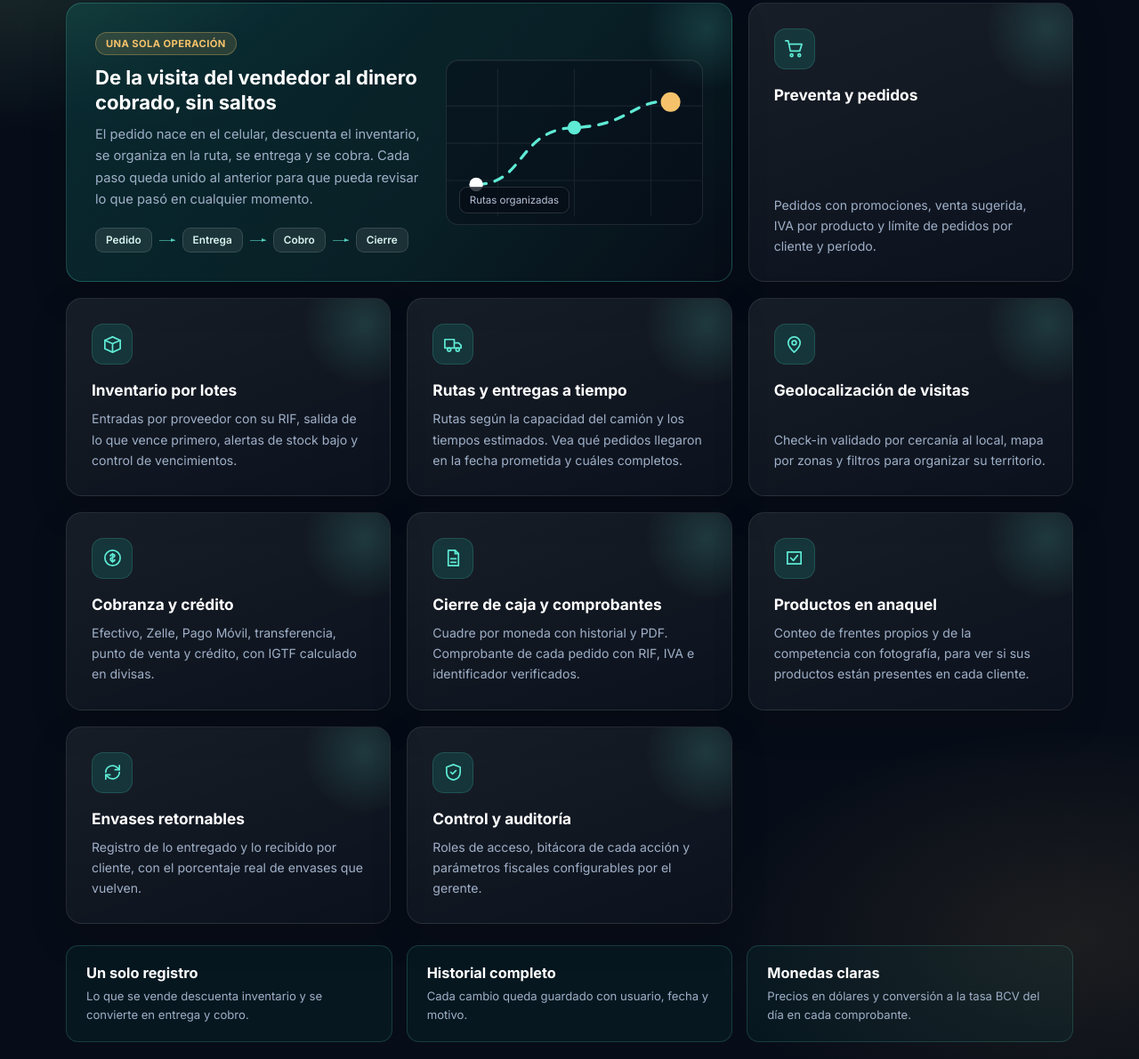
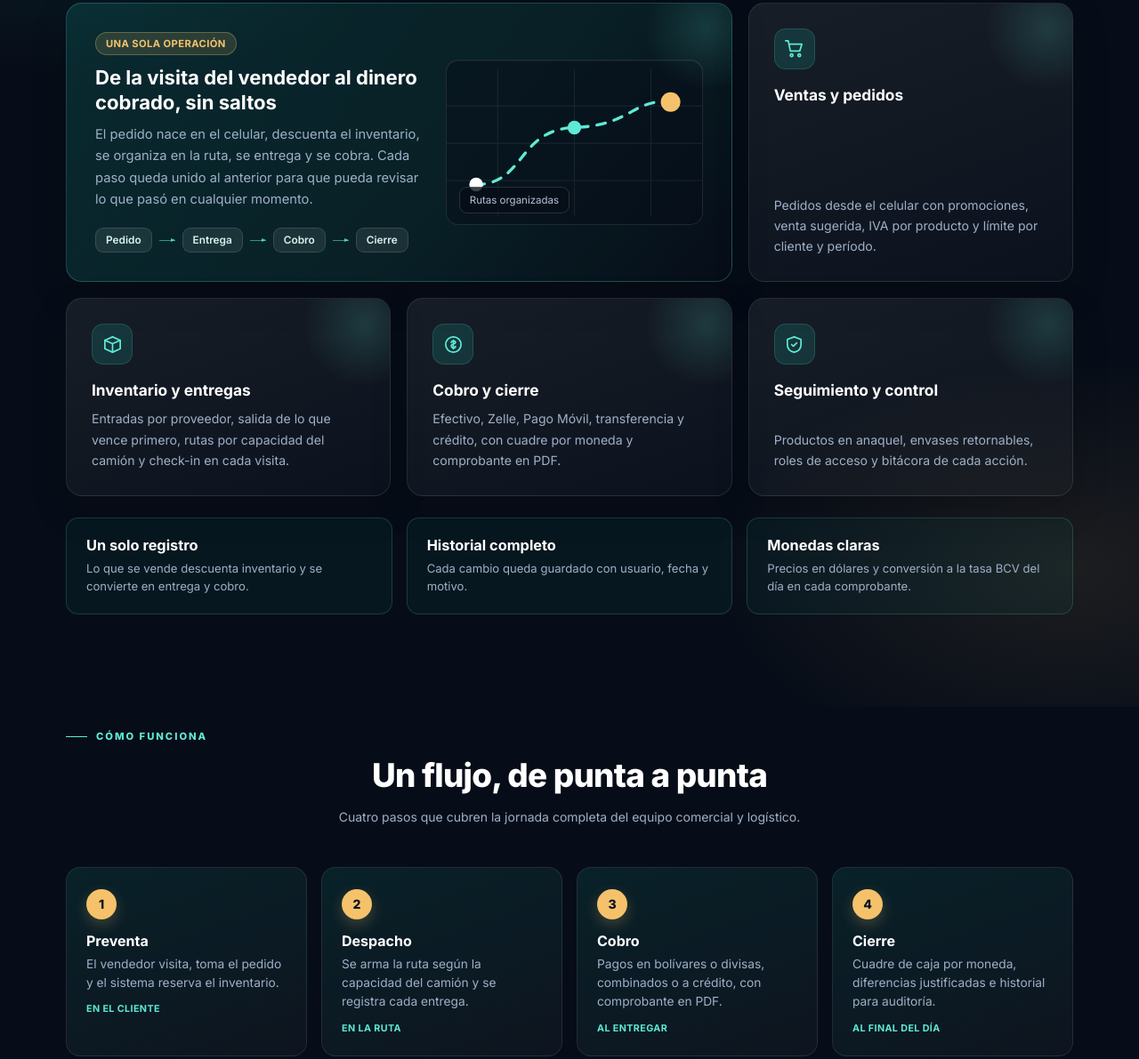
Before and after one commit to jafeth921/sig-fmcg-maracaibo, a website: page public/index.html in a window 1280 px wide. Shown: the part 1020-2211 px from the top of the page at 89% size. Drawn offline with Linux system fonts and the light colour scheme.

Commit message:
Agrupa los modulos de la portada en cuatro areas
- Reduce los diez bloques a cuatro areas mas amplias
- Mantiene todas las funciones disponibles en el sistema

```diff
--- a/public/index.html
+++ b/public/index.html
@@ -394,7 +394,7 @@ body.sb-collapsed .main{margin-left:0}
     <div class="ld-wrap">
       <span class="ld-eyebrow center">Módulos</span>
       <h2>Todo lo que mueve su distribución</h2>
-      <p class="sub">Cada módulo trabaja con los mismos datos: lo que se vende, se descuenta del inventario, se entrega, se cobra y se concilia. Así todo el equipo ve la misma información, sin repetir trabajo ni perder el historial.</p>
+      <p class="sub">Cuatro áreas cubren la operación completa: lo que se vende descuenta el inventario, se entrega, se cobra y queda registrado. Todo el equipo ve la misma información, sin repetir trabajo.</p>
       <div class="ld-grid">
         <article class="ld-feat hero">
           <div>
@@ -412,15 +412,10 @@ body.sb-collapsed .main{margin-left:0}
             <div class="ld-mini-chip">Rutas organizadas</div>
           </div>
         </article>
-        <article class="ld-feat"><div class="ld-ico"><svg viewBox="0 0 24 24"><circle cx="9" cy="20" r="1.5"/><circle cx="18" cy="20" r="1.5"/><path d="M2 3h3l2.5 12h11L21 7H6"/></svg></div><h3>Preventa y pedidos</h3><p>Pedidos con promociones, venta sugerida, IVA por producto y límite de pedidos por cliente y período.</p></article>
-        <article class="ld-feat"><div class="ld-ico"><svg viewBox="0 0 24 24"><path d="M3 7l9-4 9 4v10l-9 4-9-4z"/><path d="M3 7l9 4 9-4M12 11v10"/></svg></div><h3>Inventario por lotes</h3><p>Entradas por proveedor con su RIF, salida de lo que vence primero, alertas de stock bajo y control de vencimientos.</p></article>
-        <article class="ld-feat"><div class="ld-ico"><svg viewBox="0 0 24 24"><path d="M2 6h11v10H2zM13 10h5l3 3v3h-8"/><circle cx="7" cy="18" r="2"/><circle cx="17" cy="18" r="2"/></svg></div><h3>Rutas y entregas a tiempo</h3><p>Rutas según la capacidad del camión y los tiempos estimados. Vea qué pedidos llegaron en la fecha prometida y cuáles completos.</p></article>
-        <article class="ld-feat"><div class="ld-ico"><svg viewBox="0 0 24 24"><path d="M12 21s7-6.2 7-11a7 7 0 1 0-14 0c0 4.8 7 11 7 11z"/><circle cx="12" cy="10" r="2.5"/></svg></div><h3>Geolocalización de visitas</h3><p>Check-in validado por cercanía al local, mapa por zonas y filtros para organizar su territorio.</p></article>
-        <article class="ld-feat"><div class="ld-ico"><svg viewBox="0 0 24 24"><circle cx="12" cy="12" r="9"/><path d="M12 7v10M9.5 9.5c0-1 1-1.7 2.5-1.7s2.5.7 2.5 1.8-1 1.4-2.5 1.8-2.5.8-2.5 1.9S10.5 16 12 16s2.5-.7 2.5-1.7"/></svg></div><h3>Cobranza y crédito</h3><p>Efectivo, Zelle, Pago Móvil, transferencia, punto de venta y crédito, con IGTF calculado en divisas.</p></article>
-        <article class="ld-feat"><div class="ld-ico"><svg viewBox="0 0 24 24"><path d="M6 3h8l4 4v14H6z"/><path d="M14 3v4h4M9 13h6M9 17h6"/></svg></div><h3>Cierre de caja y comprobantes</h3><p>Cuadre por moneda con historial y PDF. Comprobante de cada pedido con RIF, IVA e identificador verificados.</p></article>
-        <article class="ld-feat"><div class="ld-ico"><svg viewBox="0 0 24 24"><path d="M4 5h16v14H4z"/><path d="M8 12l3 3 5-6"/></svg></div><h3>Productos en anaquel</h3><p>Conteo de frentes propios y de la competencia con fotografía, para ver si sus productos están presentes en cada cliente.</p></article>
-        <article class="ld-feat"><div class="ld-ico"><svg viewBox="0 0 24 24"><path d="M4 12a8 8 0 0 1 14-5l2 2M20 12a8 8 0 0 1-14 5l-2-2"/><path d="M20 4v5h-5M4 20v-5h5"/></svg></div><h3>Envases retornables</h3><p>Registro de lo entregado y lo recibido por cliente, con el porcentaje real de envases que vuelven.</p></article>
-        <article class="ld-feat"><div class="ld-ico"><svg viewBox="0 0 24 24"><path d="M12 3l8 3v6c0 5-3.5 8-8 9-4.5-1-8-4-8-9V6z"/><path d="M9 12l2 2 4-4"/></svg></div><h3>Control y auditoría</h3><p>Roles de acceso, bitácora de cada acción y parámetros fiscales configurables por el gerente.</p></article>
+        <article class="ld-feat"><div class="ld-ico"><svg viewBox="0 0 24 24"><circle cx="9" cy="20" r="1.5"/><circle cx="18" cy="20" r="1.5"/><path d="M2 3h3l2.5 12h11L21 7H6"/></svg></div><h3>Ventas y pedidos</h3><p>Pedidos desde el celular con promociones, venta sugerida, IVA por producto y límite por cliente y período.</p></article>
+        <article class="ld-feat"><div class="ld-ico"><svg viewBox="0 0 24 24"><path d="M3 7l9-4 9 4v10l-9 4-9-4z"/><path d="M3 7l9 4 9-4M12 11v10"/></svg></div><h3>Inventario y entregas</h3><p>Entradas por proveedor, salida de lo que vence primero, rutas por capacidad del camión y check-in en cada visita.</p></article>
+        <article class="ld-feat"><div class="ld-ico"><svg viewBox="0 0 24 24"><circle cx="12" cy="12" r="9"/><path d="M12 7v10M9.5 9.5c0-1 1-1.7 2.5-1.7s2.5.7 2.5 1.8-1 1.4-2.5 1.8-2.5.8-2.5 1.9S10.5 16 12 16s2.5-.7 2.5-1.7"/></svg></div><h3>Cobro y cierre</h3><p>Efectivo, Zelle, Pago Móvil, transferencia y crédito, con cuadre por moneda y comprobante en PDF.</p></article>
+        <article class="ld-feat"><div class="ld-ico"><svg viewBox="0 0 24 24"><path d="M12 3l8 3v6c0 5-3.5 8-8 9-4.5-1-8-4-8-9V6z"/><path d="M9 12l2 2 4-4"/></svg></div><h3>Seguimiento y control</h3><p>Productos en anaquel, envases retornables, roles de acceso y bitácora de cada acción.</p></article>
       </div>
       <div class="ld-impact">
         <div><b>Un solo registro</b><span>Lo que se vende descuenta inventario y se convierte en entrega y cobro.</span></div>
```
Also changed, not shown: CAMBIOS.md (+7 -0 lines).
